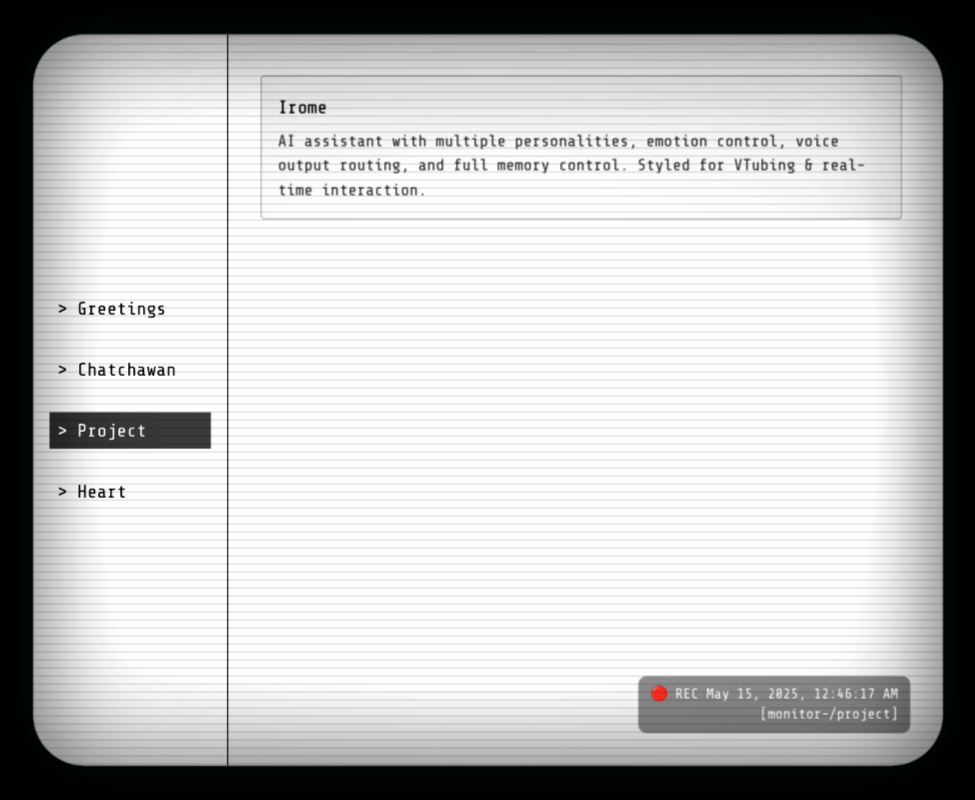
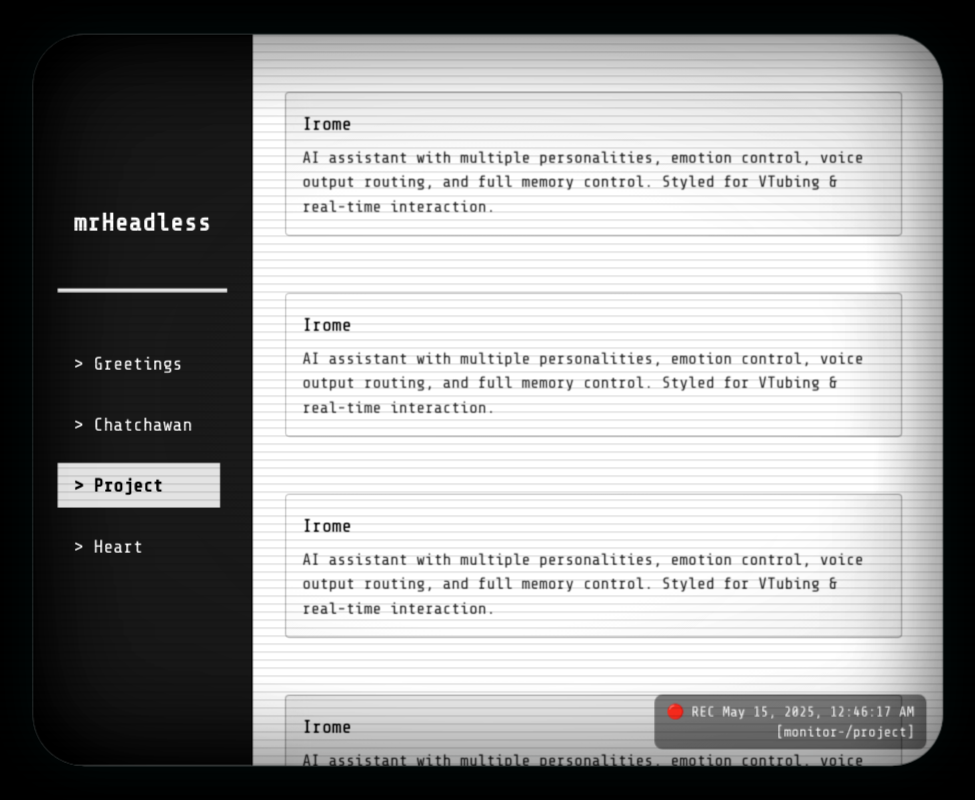
Before and after one commit to mrHeadlessBoy/teto, a React (Vite) app: page /project in a window 1280 px wide. Shown: the whole page, without its empty margins (152-1127 px from the left). Built offline with nearby package versions, Linux system fonts and the light colour scheme.

Commit message:
make capability to view in moblie and ui modify with adjusting content

```diff
--- a/package.json
+++ b/package.json
@@ -11,6 +11,7 @@
   },
   "dependencies": {
     "@tailwindcss/vite": "^4.1.6",
+    "lucide-react": "^0.510.0",
     "react": "^19.1.0",
     "react-dom": "^19.1.0",
     "react-icons": "^5.5.0",
--- a/src/App.jsx
+++ b/src/App.jsx
@@ -1,16 +1,27 @@
-// src/App.jsx
 import React from 'react';
 import { BrowserRouter as Router, Routes, Route } from 'react-router-dom';
 import Home from './components/sections/Home';
+import HomeContent from './components/sections/HomeContent';
+import Chatchawan from './components/sections/Chatchawan';
+import Project from './components/sections/Project';
+import Hollow from './components/sections/Hollow';
+import NotFound from './components/sections/NotFound';
 
 const App = () => {
   return (
     <Router>
       <Routes>
-        <Route path="/*" element={<Home />} />
+        <Route path="/" element={<Home />}>
+          <Route index element={<HomeContent />} />
+          <Route path="greetings" element={<HomeContent />} />
+          <Route path="chatchawan" element={<Chatchawan />} />
+          <Route path="project" element={<Project />} />
+          <Route path="hollow" element={<Hollow />} />
+          <Route path="*" element={<NotFound />} />
+        </Route>
       </Routes>
     </Router>
-  )
-}
+  );
+};
 
-export default App
+export default App;
--- a/src/components/Lego/Navbar.jsx
+++ b/src/components/Lego/Navbar.jsx
@@ -1,37 +1,61 @@
-import React from 'react';
+import React, { useState } from 'react';
 import { Link, useLocation } from 'react-router-dom';
 
 const Navbar = () => {
   const { pathname } = useLocation();
+  const [isOpen, setIsOpen] = useState(false);
 
   const getButtonClass = (path) => {
     const isActive =
       (path === 'home' && (pathname === '/' || pathname === '/greetings')) ||
       pathname === `/${path}`;
 
-  if (path === 'hollow') {
-    const isHollowActive = pathname === '/hollow';
-    return `transition px-2 py-1 w-full text-left cursor-pointer ${
-      isHollowActive
+    const base = `transition px-4 py-2 w-40 text-left cursor-pointer text-lg`;
+    const active = path === 'hollow'
       ? 'bg-red-600 text-white'
-        : 'hover:bg-red-600 hover:text-white text-black'
-    }`;
-  }
+      : 'bg-white/80 text-black font-bold';
 
-  return `transition px-2 py-1 w-full text-left cursor-pointer ${
-    isActive ? 'bg-black/70 text-white' : 'hover:bg-black/70 hover:text-white text-black'
-  }`;
+    const hover = path === 'hollow'
+      ? 'hover:bg-red-600 hover:text-white'
+      : 'hover:bg-white/50 hover:text-black';
+
+    return `${base} ${isActive ? active : hover}`;
   };
 
+  return (
+    <div className="relative z-20">
+      {/* Hamburger button (mobile only) */}
+      <button
+        className="md:hidden fixed top-4 left-4 z-30 p-2 bg-black/70 text-white text-left rounded-md shadow-md"
+        onClick={() => setIsOpen(!isOpen)}
+        aria-label="Toggle menu"
+      >
+        {isOpen ? <span>{'> close'}</span> : <span>{'> terminal'}</span>}
+      </button>
 
+      {/* Sidebar Nav */}
+      <nav
+        className={`fixed top-0 left-0 h-full w-64 bg-black/80 border-r border-black p-6 pt-20 text-white transform transition-transform duration-300 ease-in-out md:relative md:translate-x-0 md:w-54 md:h-full md:pt-0 ${
+          isOpen ? 'translate-x-0' : '-translate-x-full md:translate-x-0'
+        }`}
+      >
+        <div className="flex flex-col h-full justify-center items-center gap-10">
+          {/* Logo */}
+    <div className="w-full flex justify-center items-center">
+      <h1 className="text-2xl font-bold tracking-wide text-white">mrHeadless</h1>
+    </div>
+    <div className="w-full border-2 border-white/80 my-2"></div>
 
-  return (
-    <nav className="w-48 h-full bg-white/10 text-black border-r border-black flex flex-col items-start justify-center gap-6 px-4 text-lg z-10">
-      <Link to="/greetings" className={getButtonClass('home')}>{'> '}Greetings</Link>
-      <Link to="/chatchawan" className={getButtonClass('chatchawan')}>{'> '}Chatchawan</Link>
-      <Link to="/project" className={getButtonClass('project')}>{'> '}Project</Link>
-      <Link to="/hollow" className={getButtonClass('hollow')}>{'> '}Heart</Link>
+          {/* Nav Links */}
+          <ul className="flex flex-col gap-4 w-full text-center">
+            <Link to="/greetings" className={getButtonClass('home')} onClick={() => setIsOpen(false)}>{'> '}Greetings</Link>
+            <Link to="/chatchawan" className={getButtonClass('chatchawan')} onClick={() => setIsOpen(false)}>{'> '}Chatchawan</Link>
+            <Link to="/project" className={getButtonClass('project')} onClick={() => setIsOpen(false)}>{'> '}Project</Link>
+            <Link to="/hollow" className={getButtonClass('hollow')} onClick={() => setIsOpen(false)}>{'> '}Heart</Link>
+          </ul>
+        </div>
       </nav>
+    </div>
   );
 };
 
--- a/src/components/sections/Chatchawan.jsx
+++ b/src/components/sections/Chatchawan.jsx
@@ -30,13 +30,14 @@ const languages = [
 
 const Chatchawan = () => {
   return (
-    <section className="flex flex-col gap-6 px-8 text-left">
-      <div className="flex items-center gap-6">
-        <img
-          src={profilePic}
-          alt="Chatchawan"
-          className="w-24 h-24 rounded-full object-cover border-2 border-black"
-        />
+    <section className="flex flex-col flex-grow w-full h-full px-8 py-8 max-w-6xl text-left overflow-y-auto">
+      <img
+        src={profilePic}
+        alt="Chatchawan"
+        className="w-60 h-60 object-cover border-4 border-black"
+      />
+
+      <div className="mt-8 flex items-center gap-6">
         <div>
           <h2 className="text-xl text-black">About Me</h2>
           <p className="text-md text-black/80 leading-relaxed">
@@ -46,8 +47,8 @@ const Chatchawan = () => {
         </div>
       </div>
 
-    <div>
-        <h3 className="text-lg text-black font-semibold mt-4 mb-2">Programing Language:</h3>
+      <div>
+        <h3 className="text-lg text-black font-semibold mt-4 mb-2">Programming Languages:</h3>
         <div className="flex flex-wrap gap-4">
           {languages.map((Lang) => (
             <div key={Lang.name} className="flex flex-col items-center w-16">
@@ -70,7 +71,8 @@ const Chatchawan = () => {
         </div>
       </div>
     </section>
-  )
-}
+  );
+};
+
 
 export default Chatchawan
--- a/src/components/sections/Home.jsx
+++ b/src/components/sections/Home.jsx
@@ -1,16 +1,10 @@
 import React, { useEffect, useState } from 'react'
-import { Routes, Route, useLocation } from 'react-router-dom';
+import { Outlet, useLocation } from 'react-router-dom';
 import Navbar from '../Lego/Navbar';
-
-import HomeContent from './HomeContent'
-import Chatchawan from './Chatchawan';
-import Project from './Project'
-import Hollow from './Hollow'
-import NotFound from './NotFound';
 
 const Home = () => {
   const [dateTime, setDateTime] = useState('');
-    const { pathname } = useLocation();
+  const { pathname } = useLocation();
 
   useEffect(() => {
     const updateTime = () => {
@@ -28,44 +22,26 @@ const Home = () => {
       setDateTime(formatter.format(now));
     };
 
-    updateTime(); // call immediately
-    const interval = setInterval(updateTime, 1000); // update every second
-
-    return () => clearInterval(interval); // clean up
+    updateTime();
+    const interval = setInterval(updateTime, 1000);
+    return () => clearInterval(interval);
   }, []);
 
   return (
     <section id='home' className="h-screen bg-black flex items-center justify-center overflow-hidden relative">
-      <div className="relative w-[70vw] h-[90vh] overflow-hidden shadow-2xl vhs-filter bg-white z-20 crt-curved flex">
-
-        {/* Sidebar Nav */}
+      <div className="relative w-full max-w-[95vw] h-full max-h-[95vh] md:w-[70vw] md:h-[90vh] overflow-hidden shadow-2xl vhs-filter bg-white z-20 crt-curved flex flex-col md:flex-row">
         <Navbar />
-
-        {/* Dynamic content */}
-        <div className="flex-1 flex items-center justify-center">
-          <Routes>
-            <Route path="/" element={<HomeContent />} />
-            <Route path="/greetings" element={<HomeContent />} />
-            <Route path="/chatchawan" element={<Chatchawan />} />
-            <Route path="/project" element={<Project />} />
-            <Route path="/hollow" element={<Hollow />} />
-            <Route path="*" element={<NotFound />} /> {/* <== Add this line */}
-          </Routes>
+        <div className="flex-1 flex items-center justify-center overflow-auto p-2 md:p-0">
+          <Outlet />
         </div>
-
-        {/* Timestamp */}
-        <div className="absolute bottom-8 right-8 text-sm text-white bg-black/40 px-3 py-2 rounded-lg ">
-          🔴 REC {dateTime}<br/>
-          <div className='text-right '>
-           [monitor-{pathname}]
-          </div>
+        <div className="absolute bottom-4 right-4 text-xs md:text-sm text-white bg-black/40 px-2 py-1 md:px-3 md:py-2 rounded-lg text-right leading-snug">
+          🔴 REC {dateTime}<br />
+          <div>[monitor-{pathname}]</div>
         </div>
       </div>
-
-      {/* Scanlines */}
       <div className="absolute inset-0 pointer-events-none z-30 scanlines"></div>
     </section>
-  )
-}
+  );
+};
 
-export default Home
+export default Home;
--- a/src/components/sections/Project.jsx
+++ b/src/components/sections/Project.jsx
@@ -5,7 +5,49 @@ const Project = () => {
 <section className="px-8 w-full h-full overflow-hidden">
   <div className="overflow-y-auto max-h-full pr-2 space-y-4">
     {/* Repeat this block for each project */}
-    <div className="border border-black/30 mt-10 p-4 rounded bg-black/5 backdrop-blur-md hover:bg-black/10 transition">
+    <div className="border border-black/30 mt-14 p-4 rounded bg-black/5 backdrop-blur-md hover:bg-black/10 transition">
+      <h3 className="text-lg text-black mb-2 ">Irome</h3>
+      <p className="text-md text-black/80">
+        AI assistant with multiple personalities, emotion control, voice output routing,
+        and full memory control. Styled for VTubing & real-time interaction.
+      </p>
+    </div>
+    <div className="border border-black/30 mt-14 p-4 rounded bg-black/5 backdrop-blur-md hover:bg-black/10 transition">
+      <h3 className="text-lg text-black mb-2 ">Irome</h3>
+      <p className="text-md text-black/80">
+        AI assistant with multiple personalities, emotion control, voice output routing,
+        and full memory control. Styled for VTubing & real-time interaction.
+      </p>
+    </div>
+    <div className="border border-black/30 mt-14 p-4 rounded bg-black/5 backdrop-blur-md hover:bg-black/10 transition">
+      <h3 className="text-lg text-black mb-2 ">Irome</h3>
+      <p className="text-md text-black/80">
+        AI assistant with multiple personalities, emotion control, voice output routing,
+        and full memory control. Styled for VTubing & real-time interaction.
+      </p>
+    </div>
+    <div className="border border-black/30 mt-14 p-4 rounded bg-black/5 backdrop-blur-md hover:bg-black/10 transition">
+      <h3 className="text-lg text-black mb-2 ">Irome</h3>
+      <p className="text-md text-black/80">
+        AI assistant with multiple personalities, emotion control, voice output routing,
+        and full memory control. Styled for VTubing & real-time interaction.
+      </p>
+    </div>
+    <div className="border border-black/30 mt-14 p-4 rounded bg-black/5 backdrop-blur-md hover:bg-black/10 transition">
+      <h3 className="text-lg text-black mb-2 ">Irome</h3>
+      <p className="text-md text-black/80">
+        AI assistant with multiple personalities, emotion control, voice output routing,
+        and full memory control. Styled for VTubing & real-time interaction.
+      </p>
+    </div>
+    <div className="border border-black/30 mt-14 p-4 rounded bg-black/5 backdrop-blur-md hover:bg-black/10 transition">
+      <h3 className="text-lg text-black mb-2 ">Irome</h3>
+      <p className="text-md text-black/80">
+        AI assistant with multiple personalities, emotion control, voice output routing,
+        and full memory control. Styled for VTubing & real-time interaction.
+      </p>
+    </div>
+    <div className="border border-black/30 mt-14 p-4 rounded bg-black/5 backdrop-blur-md hover:bg-black/10 transition">
       <h3 className="text-lg text-black mb-2 ">Irome</h3>
       <p className="text-md text-black/80">
         AI assistant with multiple personalities, emotion control, voice output routing,
```
Also changed, not shown: 1 other file (tests, documents, lock files or other folders). Lines whose indentation alone changed are shown as unchanged.
